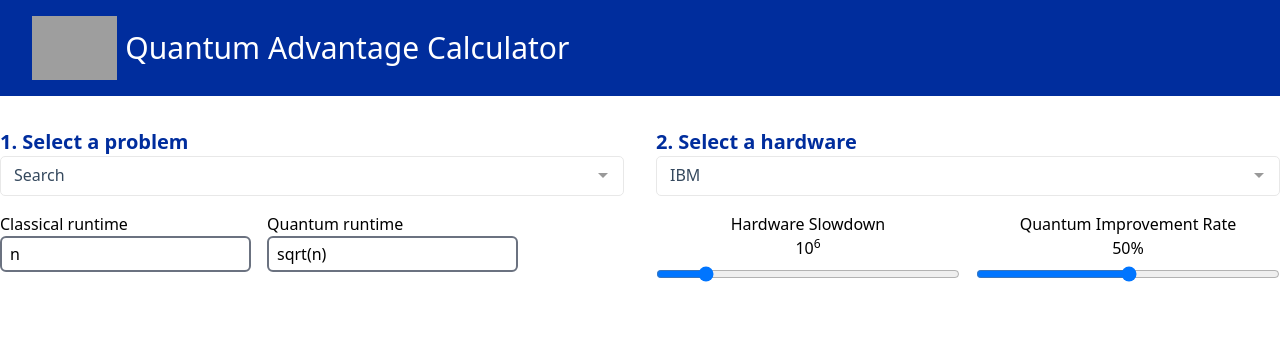
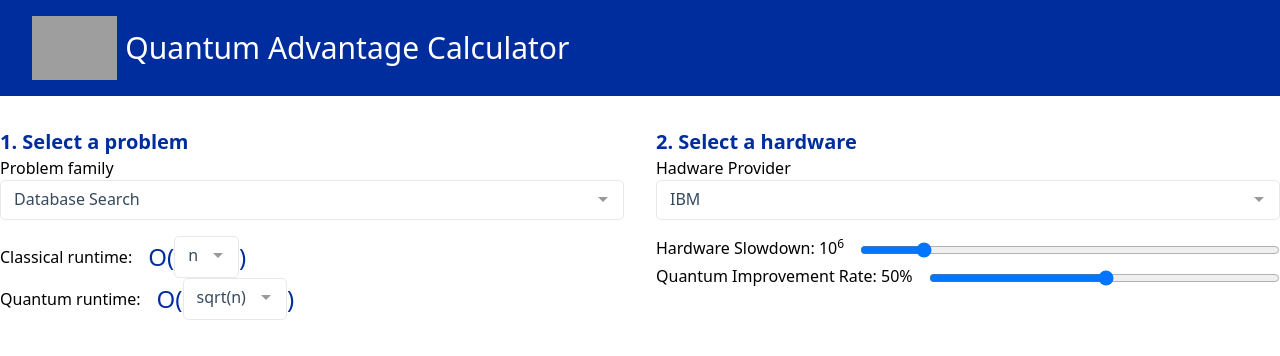
Before and after one commit to andrewlucasgs/quantum-framework, a Vue app: page / in a window 1280 px wide. Shown: the top 356 px of the page. Built offline with nearby package versions, Linux system fonts and the light colour scheme; grey boxes are pictures that could not be loaded.

Commit message:
Add dropdown for common runtime inputs

```diff
--- a/src/components/FormInputs.vue
+++ b/src/components/FormInputs.vue
@@ -7,10 +7,24 @@ import Multiselect from 'vue-multiselect'
 const inputStore = useInputStore();
 
 
+const mostCommonRuntimes = [
+    "1",
+    "n",
+    "log(n)",
+    "sqrt(n)",
+    "n*log(n)",
+    "n^2",
+    "n^(2.373)",
+    "n^3",
+    "2^n",
+    "exp(n^(1/3) * (log(n))^(1/3))",
+    "exp(n^(1/3) * (log(n))^(2/3))",
+]
+
 
 const problems = ref([
     {
-        name: "Search",
+        name: "Database Search",
         classicalRuntime: "n",
         quantumRuntime: "sqrt(n)",
     },
@@ -27,7 +41,7 @@ const problems = ref([
     {
         name: "Linear Algebra",
         classicalRuntime: "n^3",
-        quantumRuntime: "n^2.373",
+        quantumRuntime: "n^(2.373)",
     },
     {
         name: "Machine Learning",
@@ -90,20 +104,33 @@ const hardwares = ref([
         <div class="flex-1">
             <h2 class="text-xl font-bold text-[#002D9D]">1. Select a problem</h2>
             <div>
+                <label class="font-medium">Problem family</label>
+
                 <multiselect class="custom-multiselect" track-by="name" label="name" v-model="selectedProblem"
                     :options="problems" :searchable="true" :close-on-select="true" :show-labels="false"
                     placeholder="Pick a value"></multiselect>
             </div>
-            <div class="mt-4 flex gap-4">
-                <div class="flex flex-col">
-                    <label class="font-medium" for="classical">Classical runtime</label>
-                    <input class="border-2 border-gray-500 bg-white rounded-md px-2 py-1 " type="text" id="classical"
-                        name="classical" v-model="inputStore.classicalRuntime" />
+            <div class="mt-4 gap-4">
+                <div class="flex items-center gap-4 flex-1">
+                    <label class="font-medium" for="classical">Classical runtime: </label>
+                    <div class="flex items-center text-2xl font-medium text-[#002D9D]">
+
+                        O(
+                        <multiselect class="custom-multiselect" v-model="inputStore.classicalRuntime"
+                            :options="mostCommonRuntimes" :searchable="true" :close-on-select="true" :show-labels="false"
+                            placeholder="Pick a value"></multiselect>
+                        )
+                    </div>
                 </div>
-                <div class="flex flex-col">
-                    <label class="font-medium" for="quantum">Quantum runtime</label>
-                    <input class="border-2 border-gray-500 bg-white rounded-md px-2 py-1 " type="text" id="quantum"
-                        name="quantum" v-model="inputStore.quantumRuntime" />
+                <div class="flex items-center gap-4 flex-1">
+                    <label class="font-medium" for="quantum">Quantum runtime: </label>
+                    <div class="flex items-center text-2xl font-medium text-[#002D9D]">
+
+                        O(
+                        <multiselect class="custom-multiselect" v-model="inputStore.quantumRuntime"
+                            :options="mostCommonRuntimes" :searchable="true" :close-on-select="true" :show-labels="false"
+                            placeholder="Pick a value"></multiselect>)
+                    </div>
 
                 </div>
             </div>
@@ -111,24 +138,29 @@ const hardwares = ref([
         <div class="flex-1">
             <h2 class="text-xl font-bold text-[#002D9D]">2. Select a hardware</h2>
             <div>
+                <label class="font-medium">Hadware Provider</label>
+
                 <multiselect class="custom-multiselect" track-by="name" label="name" v-model="inputStore.selectedHardware"
                     :options="hardwares" :searchable="true" :multiple="false" :close-on-select="true" :show-labels="false"
                     placeholder="Pick a value">
                 </multiselect>
 
             </div>
-            <div class="mt-4 flex gap-4">
-                <div class="flex-1">
-                    <label class="text-center font-medium block" for="harwareSlowdown">Hardware Slowdown <br>10<sup>{{ inputStore.hardwareSlowdown
+            <div class="mt-4 fex gap-4">
+                <div class="flex gap-4">
+                    <label class="text-center font-medium block" for="harwareSlowdown">Hardware Slowdown: 10<sup>{{
+                        inputStore.hardwareSlowdown
                     }}</sup></label>
-                    <input class="w-full border-2 border-gray-500 bg-white rounded-md px-2 py-1 " type="range" min="0" max="50"
-                        id="harwareSlowdown" name="harwareSlowdown" v-model="inputStore.hardwareSlowdown" />
+                    <input class="flex-1 border-2 border-gray-500 bg-white rounded-md px-2 py-1 " type="range" min="0"
+                        max="50" id="harwareSlowdown" name="harwareSlowdown" v-model="inputStore.hardwareSlowdown" />
                 </div>
-                <div class="flex-1">
-                    <label class="text-center font-medium block" for="improvementRate">Quantum Improvement Rate <br>{{ inputStore.improvementRate
+                <div class="flex gap-4">
+                    <label class="text-center font-medium block" for="improvementRate">Quantum Improvement Rate: {{
+                        inputStore.improvementRate
                     }}%</label>
-                    <input class="w-full border-2 border-gray-500 bg-white rounded-md px-2 py-1 " type="range" min="0" max="99" step="1"
-                        id="improvementRate" name="improvementRate" v-model="inputStore.improvementRate" />
+                    <input class="flex-1 border-2 border-gray-500 bg-white rounded-md px-2 py-1 " type="range" min="0"
+                        max="99" step="1" id="improvementRate" name="improvementRate"
+                        v-model="inputStore.improvementRate" />
                 </div>
             </div>
         </div>
```
